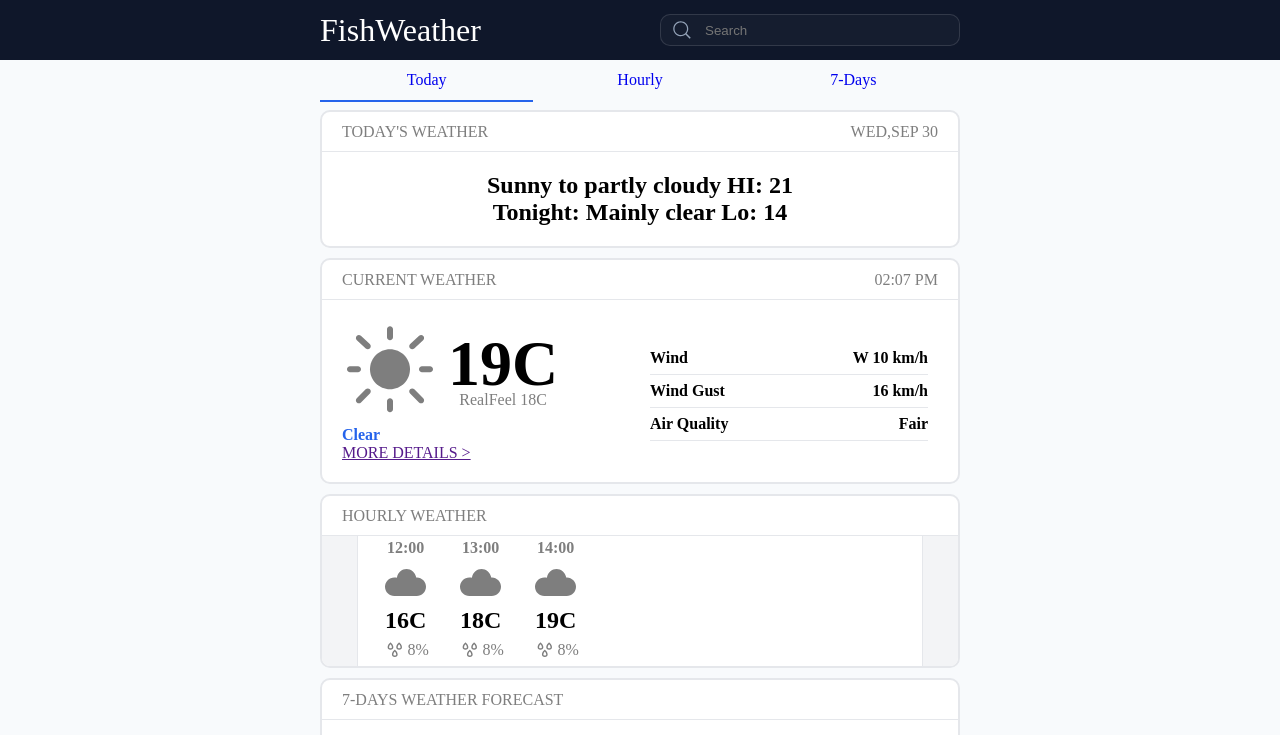
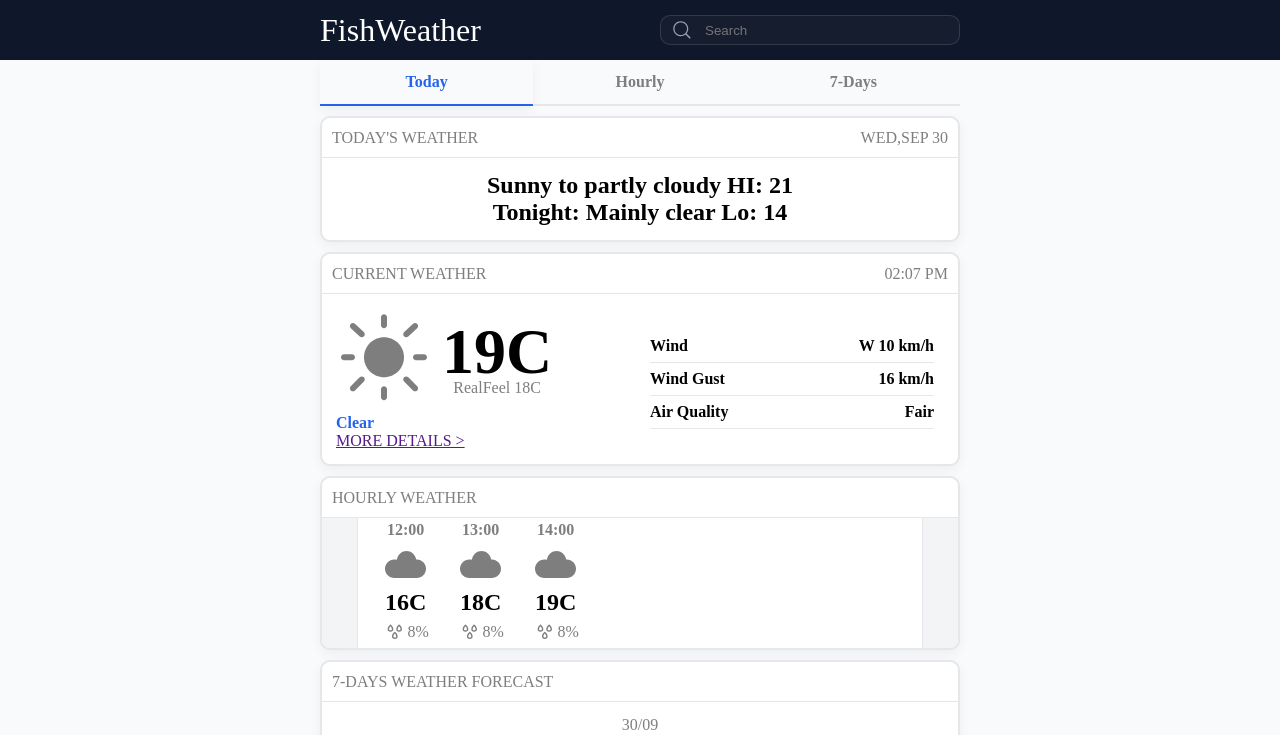
Before and after one commit to CertaCode/weatherApp-react, a React (Vite) app: page / in a window 1280 px wide. Shown: the top 735 px of the page. Built offline with nearby package versions, Linux system fonts and the light colour scheme.

Commit message:
feat: enhance Navbar component with improved styles and structure; add CSS for layout

```diff
--- a/src/components/layout/Navbar.jsx
+++ b/src/components/layout/Navbar.jsx
@@ -1,20 +1,22 @@
+import "../../styles/components/layout/Navbar.css";
+
 export default function Navbar() {
   return (
-    <nav>
-      <ul>
-        <li className="active">
-          <a href="/today">
-            <p>Today</p>
+    <nav className="app-navbar">
+      <ul className="app-navbar__list">
+        <li className="app-navbar__item app-navbar__item--active">
+          <a href="/today" className="app-navbar__a">
+            <p className="app-navbar__p">Today</p>
           </a>
         </li>
-        <li>
-          <a href="/hourly">
-            <p>Hourly</p>
+        <li className="app-navbar__item">
+          <a href="/hourly" className="app-navbar__a">
+            <p className="app-navbar__p">Hourly</p>
           </a>
         </li>
-        <li>
-          <a href="/7days">
-            <p>7-Days</p>
+        <li className="app-navbar__item">
+          <a href="/7days" className="app-navbar__a">
+            <p className="app-navbar__p">7-Days</p>
           </a>
         </li>
       </ul>
--- a/src/components/ui/Carousel.jsx
+++ b/src/components/ui/Carousel.jsx
@@ -1,5 +1,7 @@
 import cloudy from "../../assets/weather-icons/cloudy.svg";
 import humidityIcon from "../../assets/humidity.svg";
+import PropTypes from "prop-types";
+
 const Carousel = ({ children }) => {
   return (
     <div className="carousel">
--- a/src/styles/App.css
+++ b/src/styles/App.css
@@ -1,48 +1,3 @@
-
-
-nav {
-    margin: 0 auto 10px auto;
-    width: 50%;
-    height: 40px;
-
-    ul {
-        display: flex;
-        width: 100%;
-        height: 100%;
-
-        padding: 0;
-        margin: 0;
-
-        justify-content: space-between;
-
-        list-style: none;
-
-        li {
-            width: 100%;
-            height: 100%;
-
-            flex: 1 1 auto;
-            color: var(--text-h);
-
-            a {
-                display: flex;
-                width: 100%;
-                height: 100%;
-
-                align-items: center;
-                justify-content: center;
-                text-decoration: none;
-            }
-
-        }
-
-        .active {
-            color: var(--active);
-            border-bottom: 2px solid var(--active);
-        }
-    }
-}
-
 main {
     display: flex;
     width: 50%;
@@ -60,6 +15,7 @@ main {
     border: 2px solid var(--border);
     border-radius: 10px;
     overflow: hidden;
+    box-shadow: 0 4px 12px rgba(0, 0, 0, 0.05);
 
     .card-title {
         display: flex;
@@ -67,7 +23,7 @@ main {
         width: 100%;
         height: 40px;
 
-        padding: 0 20px;
+        padding: 0 10px;
         align-items: center;
 
         border-bottom: 1px solid var(--border);
@@ -80,7 +36,7 @@ main {
 
         width: 100%;
 
-        padding: 20px;
+        padding: 14px;
         align-items: center;
         justify-content: center;
 
--- /dev/null
+++ b/src/styles/components/layout/Navbar.css
@@ -0,0 +1,52 @@
+.app-navbar {
+  --navbar__height: 44px;
+  margin: 0 auto 10px;
+  width: var(--content__width);
+}
+
+.app-navbar__list {
+  display: flex;
+  width: var(--content__width);
+  min-height: var(--navbar__height);
+  padding: 0;
+  margin: 0;
+  list-style: none;
+  justify-content: space-between;
+}
+
+.app-navbar__item {
+  flex: 1 1 0;
+  min-height: var(--navbar__height);
+  border-bottom: 2px solid var(--border);
+}
+
+.app-navbar__a {
+  display: flex;
+  align-items: center;
+  justify-content: center;
+  min-height: var(--navbar__height);
+  color: var(--text);
+  text-decoration: none;
+  transition: color 0.2s ease, background-color 0.2s ease;
+}
+
+.app-navbar__a:hover,
+.app-navbar__a:focus-visible {
+  background: rgba(255, 255, 255, 0.50);
+}
+
+.app-navbar__p {
+  margin: 0;
+  color: var(--text);
+  font-weight: 700;
+  transition: color 0.2s ease;
+}
+
+.app-navbar__item--active {
+  border-bottom: 2px solid var(--active);
+  box-shadow: 0 4px 12px rgba(0, 0, 0, 0.05);
+}
+
+.app-navbar__item--active .app-navbar__p {
+  color: var(--active);
+}
--- a/src/styles/components/sections/header.css
+++ b/src/styles/components/sections/header.css
@@ -1,5 +1,9 @@
 .app-header, .app-header__inner {
-    min-height: 60px;
+  --header__hight: 60px;
+  --header-form__width: min(100%, 300px);
+  --header-form__hight: 30px;
+
+    min-height: var(--header__hight);
 }
 
 .app-header {
@@ -12,7 +16,7 @@
 .app-header__inner {
     display: flex;
     margin: 0 auto;
-    width: min(100%, 640px);
+    width: var(--content__width);
     flex-direction: row;
     justify-content: space-between;
 
@@ -24,7 +28,7 @@
 }
 
 .app-header__group, .app-header__form {
-    width: min(100%, 300px);
+    width: var(--header-form__width);
 }
 
 .app-header__form, .app-header__input {
@@ -33,8 +37,7 @@
 
 .app-header__form {
     justify-content: center;
-    width: min(100%, 300px);
-    min-height: 30px;
+    min-height: var(--header-form__hight);
 
     padding: 0;
 
@@ -49,7 +52,7 @@
     padding: 0;
     justify-content: center;
 
-    min-height: 30px;
+    min-height: var(--header-form__min-hight);
 
     img {
         width: 20px;
--- a/src/styles/index.css
+++ b/src/styles/index.css
@@ -24,7 +24,8 @@
   --font-primary: "Domine", serif;
   --font-secondary: "Inter", sans-serif;
 
-  --line-height-default: normal;
+  /* Width */
+  --content__width: min(100%, 640px);
 
   font-size: 18px/140% var(--font-secondary);
   color: var(--text);
```
